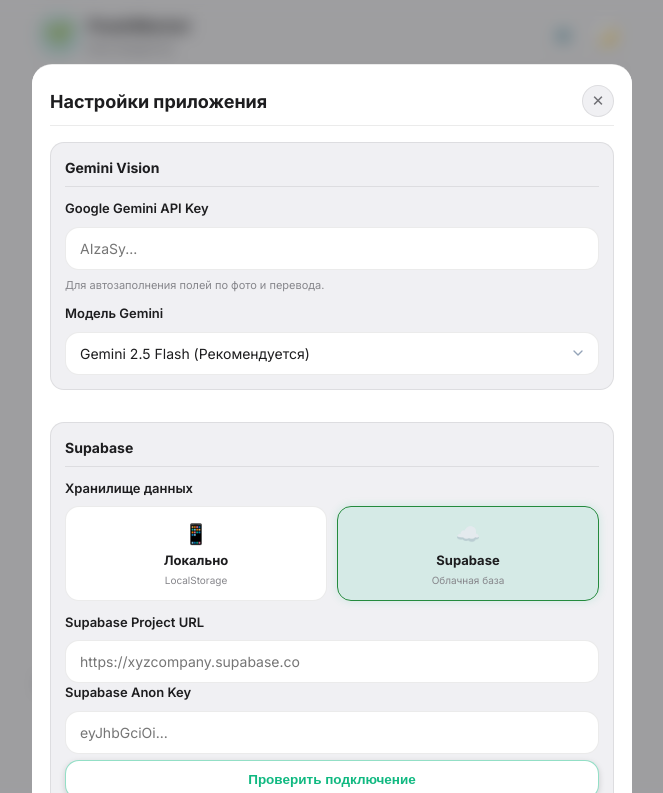
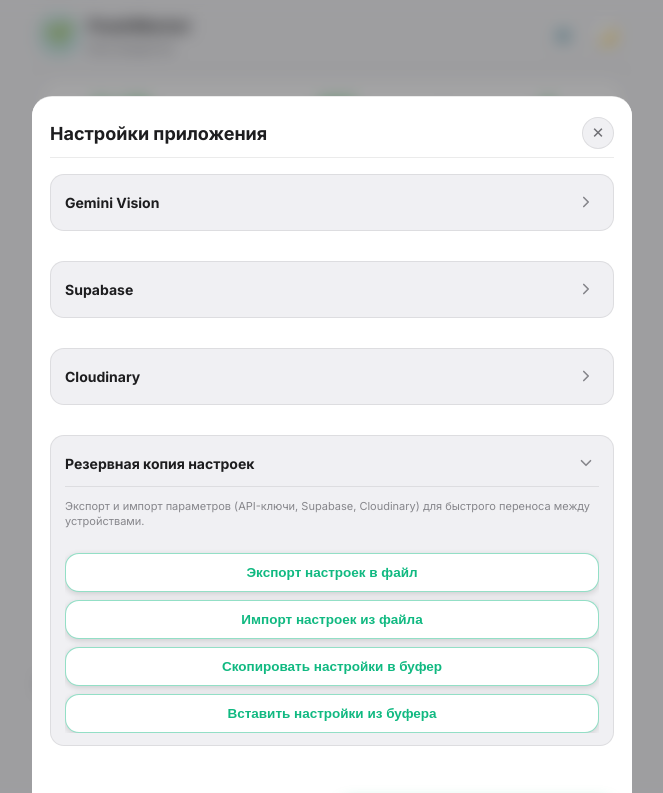
Before and after one commit to deadproxor/fresh_market, a plain HTML site: page index.html in a window 1280 px wide. Both pictures are taken after a click on the button "⚙️". Shown: the top 793 px of the page, without its empty margins (308-971 px from the left). Drawn offline with Linux system fonts and the light colour scheme.

Commit message:
feat: make settings accordion expandable downwards with fixed sheet top

```diff
--- a/app.js
+++ b/app.js
@@ -891,6 +891,16 @@
     if (this.btnPasteSettingsClipboard) {
       this.btnPasteSettingsClipboard.addEventListener('click', () => this.pasteSettingsFromClipboard());
     }
+    // Settings Accordion Sections
+    const settingsSections = document.querySelectorAll('.settings-section');
+    settingsSections.forEach((section) => {
+      const header = section.querySelector('.settings-section-header');
+      if (header) {
+        header.addEventListener('click', () => {
+          section.classList.toggle('is-collapsed');
+        });
+      }
+    });
     if (this.settingsForm) {
       this.settingsForm.addEventListener('submit', (e) => {
         e.preventDefault();
--- a/index.html
+++ b/index.html
@@ -407,8 +407,16 @@
           <form id="settingsForm" class="product-form" novalidate>
 
             <!-- SECTION 1: AI (GEMINI) -->
-            <div class="settings-section">
+            <div class="settings-section is-collapsed">
+              <div class="settings-section-header">
                 <div class="settings-section-title">Gemini Vision</div>
+                <button type="button" class="btn-card-toggle" title="Свернуть / Развернуть" aria-label="Свернуть / Развернуть">
+                  <svg class="toggle-icon" viewBox="0 0 24 24" width="18" height="18" fill="none" stroke="currentColor" stroke-width="2.2" stroke-linecap="round" stroke-linejoin="round">
+                    <polyline points="6 9 12 15 18 9"></polyline>
+                  </svg>
+                </button>
+              </div>
+              <div class="settings-section-body">
                 <div class="form-group">
                   <label class="field-label" for="settingApiKey">Google Gemini API Key</label>
                   <input type="text" id="settingApiKey" class="text-input" placeholder="AIzaSy..."
@@ -429,11 +437,19 @@
                   </div>
                 </div>
               </div>
+            </div>
 
             <!-- SECTION 2: STORAGE (SUPABASE) -->
-            <div class="settings-section">
+            <div class="settings-section is-collapsed">
+              <div class="settings-section-header">
                 <div class="settings-section-title">Supabase</div>
-
+                <button type="button" class="btn-card-toggle" title="Свернуть / Развернуть" aria-label="Свернуть / Развернуть">
+                  <svg class="toggle-icon" viewBox="0 0 24 24" width="18" height="18" fill="none" stroke="currentColor" stroke-width="2.2" stroke-linecap="round" stroke-linejoin="round">
+                    <polyline points="6 9 12 15 18 9"></polyline>
+                  </svg>
+                </button>
+              </div>
+              <div class="settings-section-body">
                 <div class="form-group">
                   <label class="field-label">Хранилище данных</label>
                   <div class="storage-provider-toggle">
@@ -481,10 +497,19 @@
                   </div>
                 </div>
               </div>
+            </div>
 
             <!-- SECTION 3: PHOTOS (CLOUDINARY) -->
-            <div class="settings-section">
+            <div class="settings-section is-collapsed">
+              <div class="settings-section-header">
                 <div class="settings-section-title">Cloudinary</div>
+                <button type="button" class="btn-card-toggle" title="Свернуть / Развернуть" aria-label="Свернуть / Развернуть">
+                  <svg class="toggle-icon" viewBox="0 0 24 24" width="18" height="18" fill="none" stroke="currentColor" stroke-width="2.2" stroke-linecap="round" stroke-linejoin="round">
+                    <polyline points="6 9 12 15 18 9"></polyline>
+                  </svg>
+                </button>
+              </div>
+              <div class="settings-section-body">
                 <div class="form-group">
                   <label class="field-label" for="settingCloudinaryName">Cloud Name</label>
                   <input type="text" id="settingCloudinaryName" class="text-input" placeholder="например, dn8xxxxxx"
@@ -522,10 +547,19 @@
                   <span class="status-text" id="cloudinaryStatusText">Статус: не проверено</span>
                 </div>
               </div>
+            </div>
 
             <!-- SECTION 4: BACKUP & IMPORT/EXPORT -->
             <div class="settings-section">
+              <div class="settings-section-header">
                 <div class="settings-section-title">Резервная копия настроек</div>
+                <button type="button" class="btn-card-toggle" title="Свернуть / Развернуть" aria-label="Свернуть / Развернуть">
+                  <svg class="toggle-icon" viewBox="0 0 24 24" width="18" height="18" fill="none" stroke="currentColor" stroke-width="2.2" stroke-linecap="round" stroke-linejoin="round">
+                    <polyline points="6 9 12 15 18 9"></polyline>
+                  </svg>
+                </button>
+              </div>
+              <div class="settings-section-body">
                 <div class="field-hint" style="margin-bottom: 6px;">
                   Экспорт и импорт параметров (API-ключи, Supabase, Cloudinary) для быстрого переноса между устройствами.
                 </div>
@@ -548,6 +582,7 @@
                 <div class="settings-status-box" id="backupStatusBox" style="display: none;">
                   <span class="status-dot" id="backupStatusDot"></span>
                   <span class="status-text" id="backupStatusText"></span>
+                </div>
               </div>
             </div>
 
--- a/style.css
+++ b/style.css
@@ -1093,6 +1093,8 @@
 
 .modal-confirm-card {
   max-width: 420px;
+  height: auto;
+  max-height: 88dvh;
   border-radius: var(--radius-lg);
   margin: auto 16px;
 }
@@ -1799,7 +1801,9 @@
   border-radius: var(--radius-lg) var(--radius-lg) 0 0;
   width: 100%;
   max-width: 600px;
-  max-height: 92vh;
+  height: 88vh;
+  height: 88dvh;
+  max-height: 88dvh;
   overflow-y: auto;
   padding: 20px 18px calc(24px + var(--safe-bottom)) 18px;
   animation: slideUp 0.25s var(--ease-fast) forwards;
@@ -1853,16 +1857,29 @@
   color: var(--text-primary);
 }
 
-/* Settings Modal Sections & Toggles */
+/* Settings Modal Sections & Toggles (Accordion) */
 .settings-section {
   background: var(--bg-card-subtle);
   border: 1px solid var(--border-subtle);
   border-radius: var(--radius-md);
-  padding: 14px;
-  margin-bottom: 14px;
-  display: flex;
-  flex-direction: column;
-  gap: 12px;
+  padding: 12px 14px;
+  margin-bottom: 12px;
+  display: flex;
+  flex-direction: column;
+  transition: all 0.2s ease;
+}
+
+.settings-section-header {
+  display: flex;
+  align-items: center;
+  justify-content: space-between;
+  cursor: pointer;
+  user-select: none;
+  padding: 2px 0;
+}
+
+.settings-section-header:hover .settings-section-title {
+  color: var(--accent-emerald-light);
 }
 
 .settings-section-title {
@@ -1872,8 +1889,33 @@
   display: flex;
   align-items: center;
   gap: 6px;
-  padding-bottom: 8px;
-  border-bottom: 1px solid var(--border-subtle);
+  transition: color 0.15s ease;
+}
+
+.settings-section-body {
+  display: flex;
+  flex-direction: column;
+  gap: 12px;
+  padding-top: 12px;
+  margin-top: 8px;
+  border-top: 1px solid var(--border-subtle);
+  overflow: hidden;
+  transition: max-height 0.32s cubic-bezier(0.16, 1, 0.3, 1), opacity 0.24s ease, padding 0.24s ease, margin 0.24s ease;
+  max-height: 1200px;
+  opacity: 1;
+}
+
+.settings-section.is-collapsed .settings-section-body {
+  max-height: 0;
+  opacity: 0;
+  padding-top: 0;
+  margin-top: 0;
+  border-top-color: transparent;
+  pointer-events: none;
+}
+
+.settings-section.is-collapsed .btn-card-toggle .toggle-icon {
+  transform: rotate(-90deg);
 }
 
 .storage-provider-toggle {
```
Lines whose indentation alone changed are shown as unchanged.
